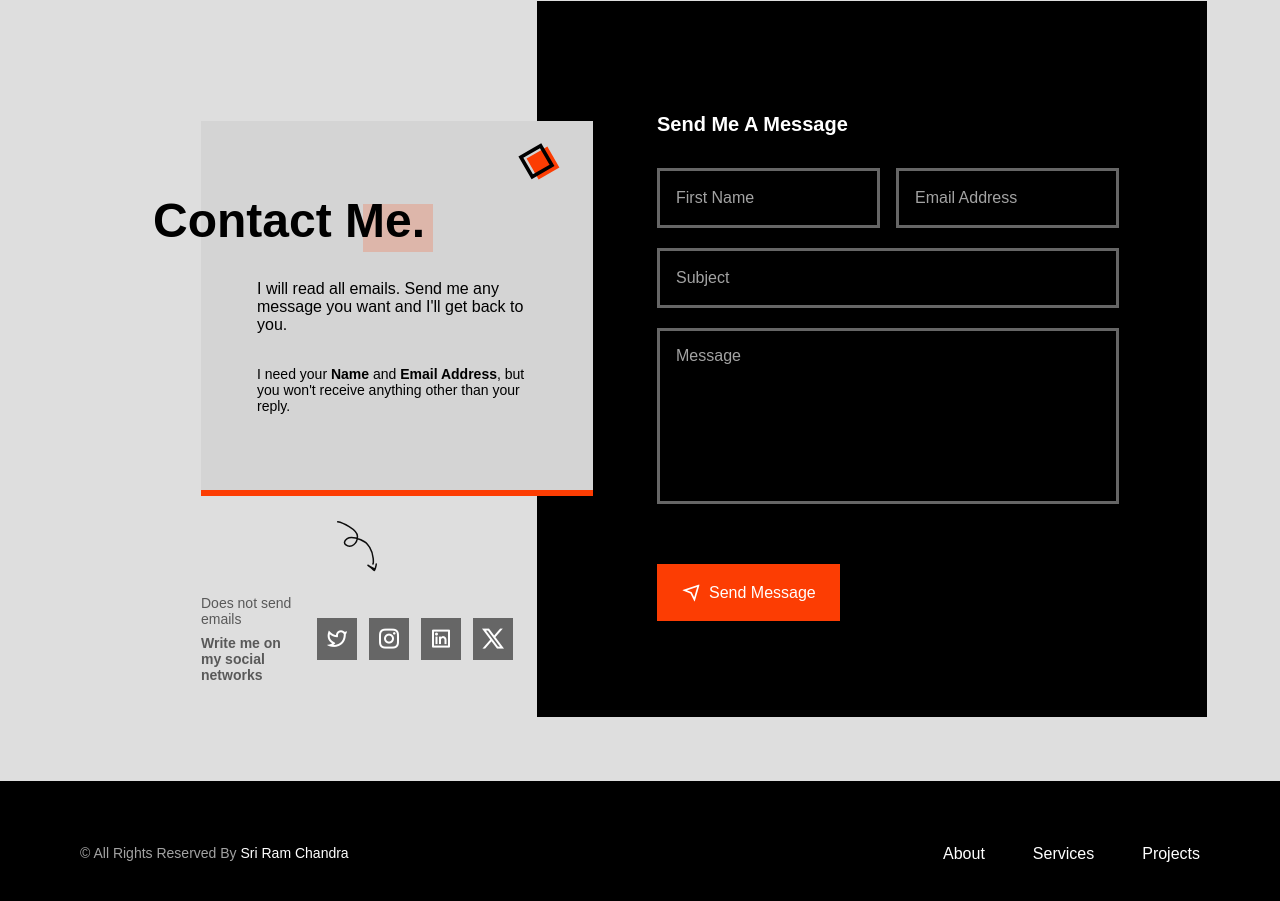
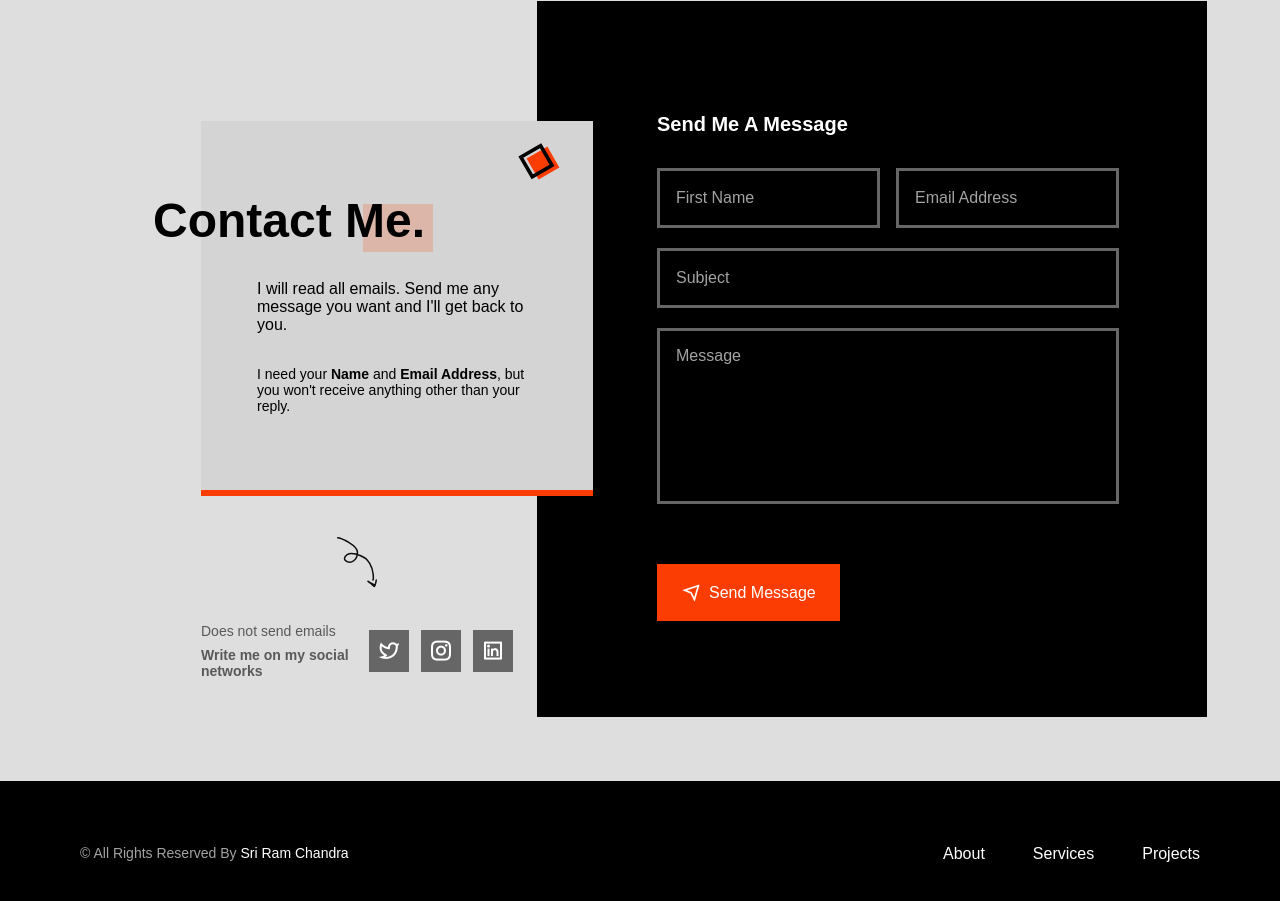
Before and after one commit to sriramrangu/SriRamChandra-CSE-Portfolio-Website, a plain HTML site: page index.html in a window 1280 px wide. Shown: the part 3155-4056 px from the top of the page. Drawn offline with nearby package versions, Linux system fonts and the light colour scheme; a web font is replaced by a local one.

Commit message:
resolved the blank issiue

```diff
--- a/index.html
+++ b/index.html
@@ -484,9 +484,6 @@
 							<a href="https://www.linkedin.com/in/rangu-sri-ram-chandra/" target="_blank" class="contact__social-link">
 								<i class="ri-linkedin-box-line"></i>
 							</a>
-							<a href="https://www.linkedin.com/in/rangu-sri-ram-chandra/" target="_blank" class="contact__social-link">
-								<i class="ri-twitter-x-line"></i>
-							</a>
 						</div>
 					</div>
 				</div>
```
